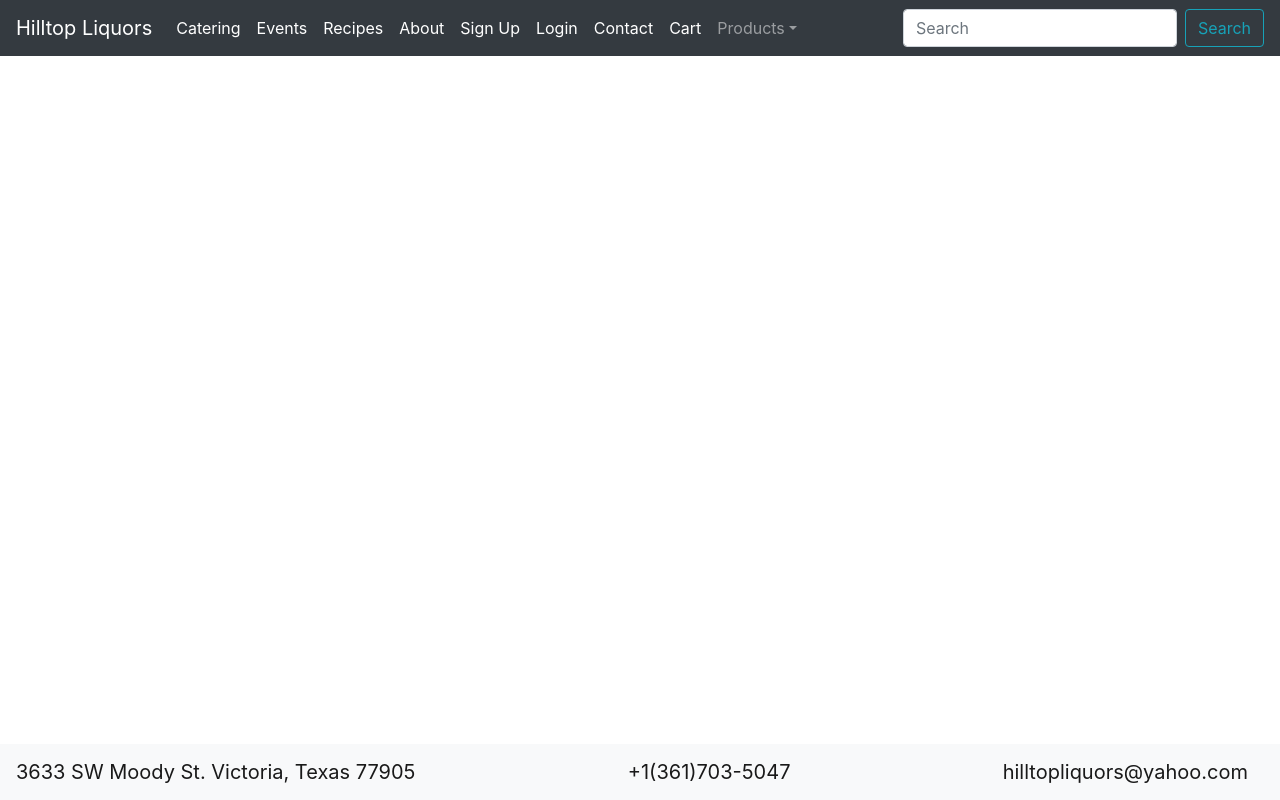
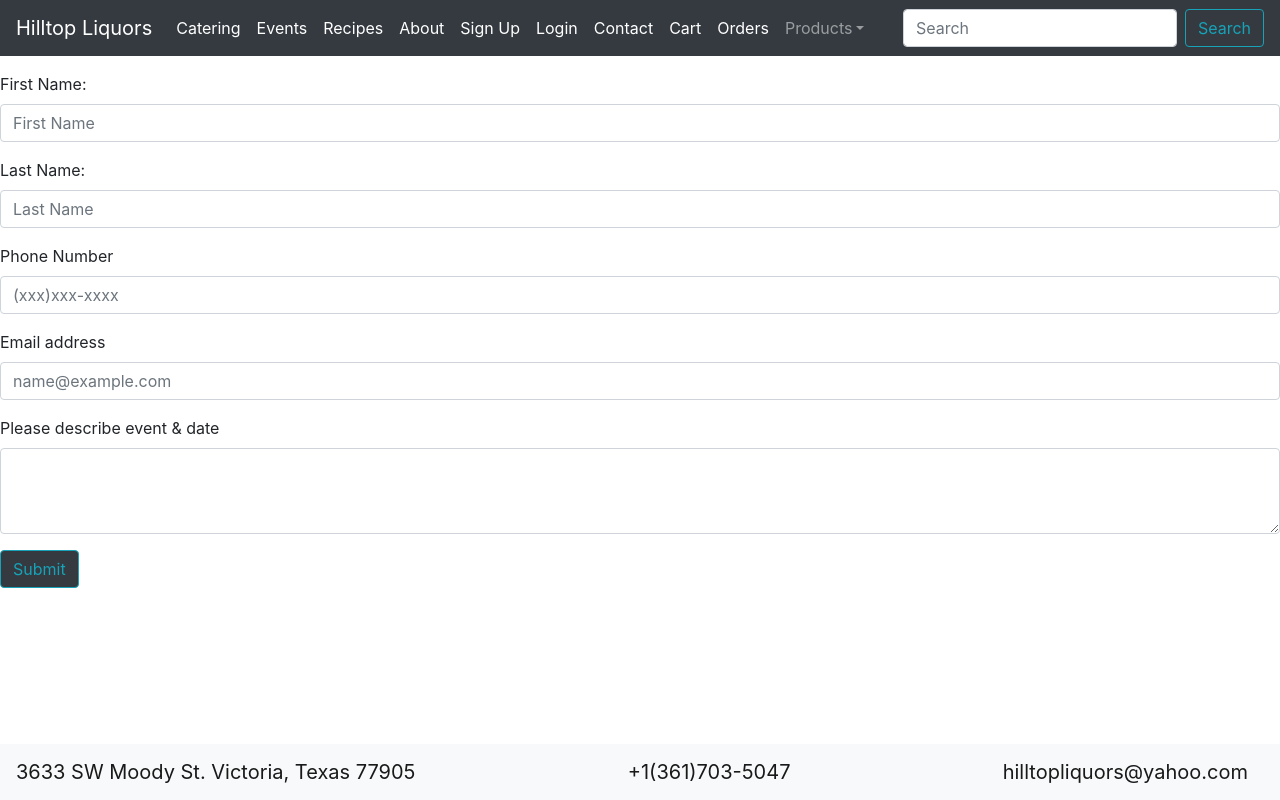
Before and after one commit to Hilltop-Liquors/hilltop-liquors, a Spring Boot app: page /Events in a window 1280 px wide. Run offline with Spring Boot 4, Linux system fonts and the light colour scheme; some libraries are stand-ins or nearby versions.

Commit message:
orders on nav orders html/controller events form

```diff
--- a/src/main/java/com/codeup/hilltopliquors/controllers/HomeController.java
+++ b/src/main/java/com/codeup/hilltopliquors/controllers/HomeController.java
@@ -40,4 +40,8 @@
     public String showSignUp() {
         return "signup";
     }
+    @GetMapping("/Orders")
+    public String showOrders() {
+        return "orders";
+    }
 }
--- a/src/main/resources/templates/events.html
+++ b/src/main/resources/templates/events.html
@@ -5,8 +5,33 @@
 </head>
 <body>
 <header th:replace="partials :: header"></header>
-
-
+<br>
+<br>
+<br>
+<!--FIX THE SPACING MARGIN AND PADDING AND TAKE OUT 3 BR-->
+<form>
+    <div class="form-group">
+        <label for="firstName">First Name:</label>
+        <input type="text" class="form-control" id="firstName" placeholder="First Name">
+    </div>
+    <div class="form-group">
+        <label for="lastName">Last Name:</label>
+        <input type="text" class="form-control" id="lastName" placeholder="Last Name">
+    </div>
+    <div class="form-group">
+        <label for="phoneNumber">Phone Number</label>
+        <input type="number" class="form-control" id="phoneNumber" placeholder="(xxx)xxx-xxxx">
+    </div>
+    <div class="form-group">
+        <label for="email">Email address</label>
+        <input type="email" class="form-control" id="email" placeholder="name@example.com">
+    </div>
+    <div class="form-group">
+        <label for="eventInfo">Please describe event & date</label>
+        <textarea class="form-control" id="eventInfo" rows="3"></textarea>
+    </div>
+    <button type="submit" class="btn btn-dark btn-outline-info">Submit</button>
+</form>
 
 <footer th:replace="partials :: footer"></footer>
 </body>
--- a/src/main/resources/templates/partials.html
+++ b/src/main/resources/templates/partials.html
@@ -45,6 +45,9 @@
                 <li class="nav-item active">
                     <a class="nav-link" href="/Cart">Cart <span class="sr-only">(current)</span></a>
                 </li>
+                <li class="nav-item active">
+                    <a class="nav-link" href="/Orders">Orders <span class="sr-only">(current)</span></a>
+                </li>
                 <li class="nav-item dropdown">
                     <a class="nav-link dropdown-toggle" href="/Products" id="dropdown01" data-toggle="dropdown"
                        aria-haspopup="true" aria-expanded="false">Products</a>
```
Also changed, not shown: src/main/resources/templates/orders.html (added, +14 -0 lines).
